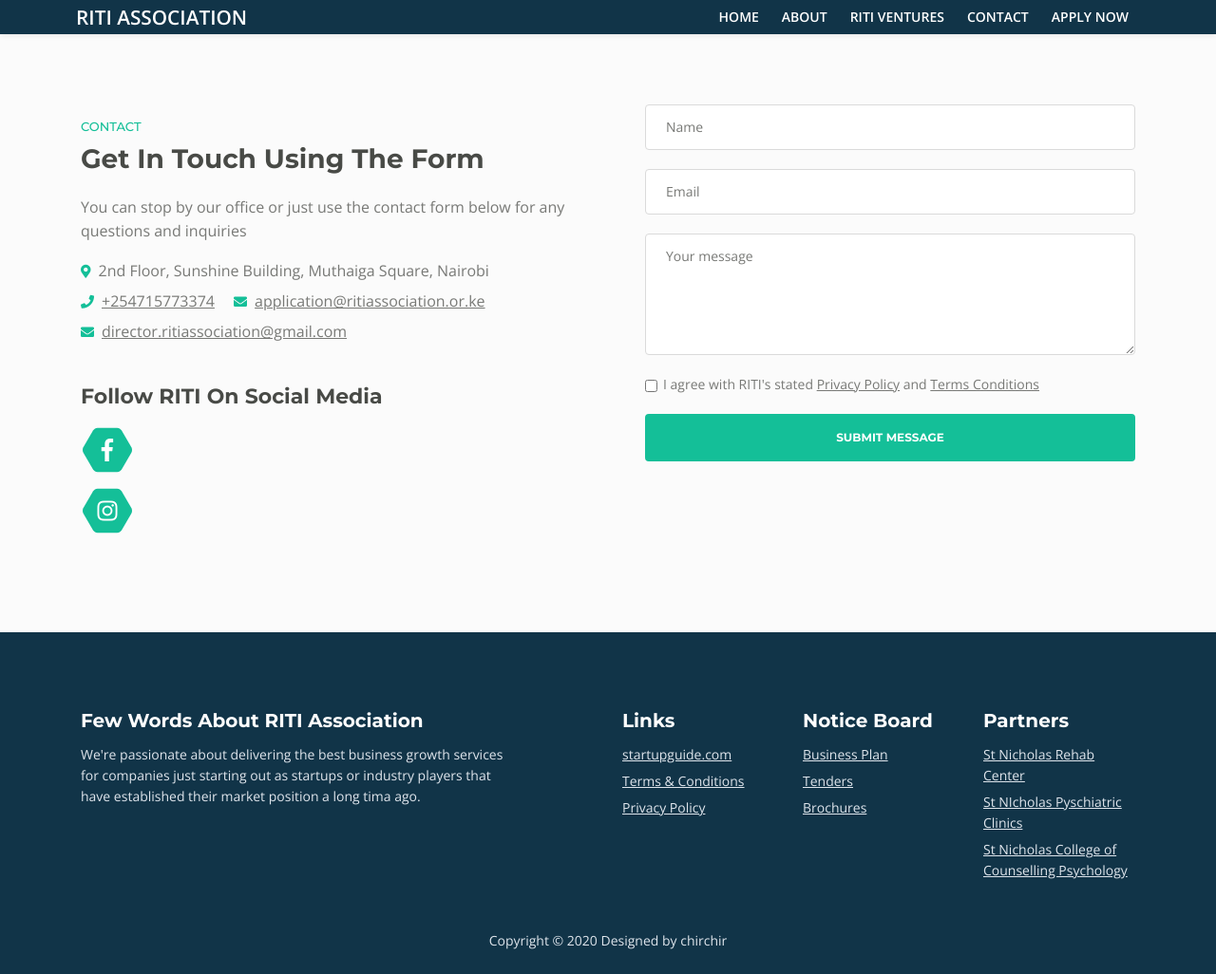
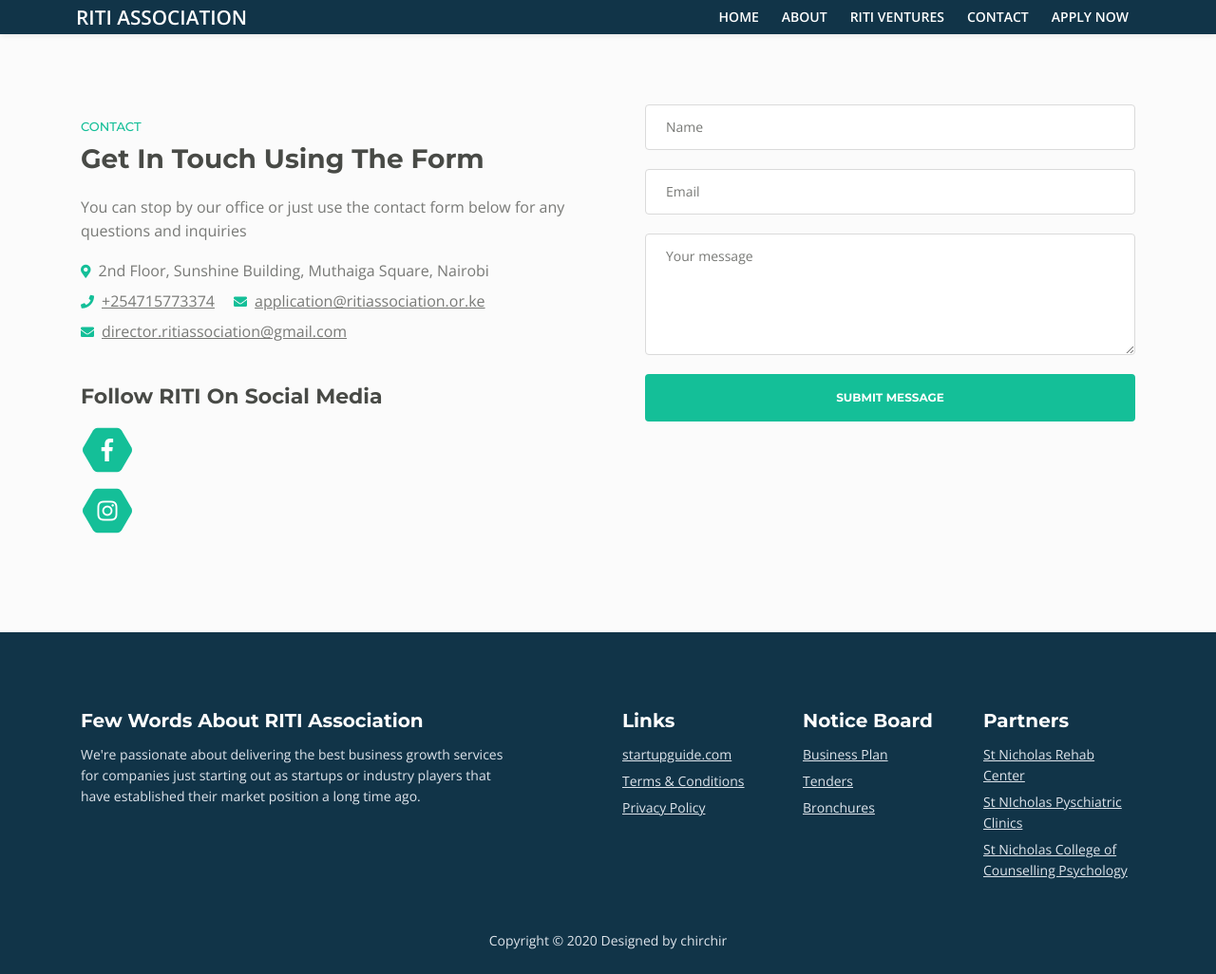
Before and after one commit to 3ricGit/riti, a PHP site: page /contact_us.php in a window 1280 px wide. Shown: the whole page at 95% size. Run offline with PHP 8.4, Linux system fonts and the light colour scheme.

Commit message:
corrected spelling errors

```diff
--- a/about.php
+++ b/about.php
@@ -63,10 +63,10 @@
               <div class="col-sm-12 identity-header-title">
               <ul>
                       <li>Core Values</li>
-                      <li>Exellence</li>
+                      <li>Excellence</li>
                       <li>Collaboration</li>
                       <li>Integrity</li>
-                      <li>Displine</li>
+                      <li>Discipline</li>
                   </ul>
               </div>
           </div>
--- a/index.php
+++ b/index.php
@@ -109,7 +109,7 @@
                         </span>
                         <div class="card-body">
                             <h4 class="card-title text-center">Counselling</h4>
-                            <p>RITI association provides counseling sessions that include group counseling, individual therapy and personalized counseling that focus on specific problems</p>
+                            <p>RITI association provides counseling sessions that include group counselling, individual therapy and personalized counselling that focus on specific problems</p>
                         </div>
                     </div>
                     <!-- end of card -->
@@ -206,7 +206,7 @@
                             </li>
                             <li class="media">
                                 <div class="media-bullet">8</div>
-                                <div class="media-body"><strong></strong> Must be discipline, social and ready to work in a group</div>
+                                <div class="media-body"><strong></strong> Must be disciplined, social and ready to work in a group</div>
                             </li>
 
                         </ul>
--- a/main/contact.php
+++ b/main/contact.php
@@ -65,10 +65,7 @@
                             <label class="label-control" for="cmessage">Your message</label>
                             <div class="help-block with-errors"></div>
                         </div>
-                        <div class="form-group checkbox">
-                            <input type="checkbox" id="cterms" value="Agreed-to-Terms" required>I agree with RITI's stated <a href="privacy-policy.html">Privacy Policy</a> and <a href="terms-conditions.html">Terms Conditions</a>
-                            <div class="help-block with-errors"></div>
-                        </div>
+
                         <div class="form-group">
                             <button name="contact" type="submit" class="form-control-submit-button">SUBMIT MESSAGE</button>
                         </div>
--- a/main/footer.php
+++ b/main/footer.php
@@ -5,7 +5,7 @@
                 <div class="col-md-6">
                     <div class="text-container about">
                         <h4>Few Words About RITI Association</h4>
-                        <p class="white">We're passionate about delivering the best business growth services for companies just starting out as startups or industry players that have established their market position a long tima ago.</p>
+                        <p class="white">We're passionate about delivering the best business growth services for companies just starting out as startups or industry players that have established their market position a long time ago.</p>
                     </div> <!-- end of text-container -->
                 </div> <!-- end of col -->
                 <div class="col-md-2">
@@ -35,7 +35,7 @@
                                <a class="white" href="#your-link">Tenders</a>
                             </li>
                             <li class="media">
-                                <a class="white" href="#your-link">Brochures</a>
+                                <a class="white" href="#your-link">Bronchures</a>
                             </li>
                         </ul>
                     </div> <!-- end of text-container -->
@@ -67,7 +67,7 @@
         <div class="container">
             <div class="row">
                 <div class="col-lg-12">
-                    <p class="p-small">Copyright © 2020 <a href="https://inovatik.com">Designed by chirchir</a></p>
+                    <p class="p-small">Copyright © 2020 <a href="">Designed by chirchir</a></p>
                 </div> <!-- end of col -->
             </div> <!-- enf of row -->
         </div> <!-- end of container -->
--- a/sw.js
+++ b/sw.js
@@ -1,4 +1,4 @@
-const cacheName = 'cache-v3';
+const cacheName = 'cache-v7';
 
 const filesToCache = [
     '/',
@@ -61,7 +61,7 @@ self.addEventListener('install', (event)=> {
 // activate event
 
 this.addEventListener('activate', function(event) {
-    var cachesToKeep = ['cache-v3'];
+    var cachesToKeep = ['cache-v7'];
 
     event.waitUntil(
       caches.keys().then(function(keyList) {
--- a/ventures.php
+++ b/ventures.php
@@ -136,7 +136,7 @@
         <img src="./images/food supply.jpg" class="card-img-top" alt="...">
         <div class="card-body">
           <h5 class="card-title">RITI Food Packaging and Supplies</h5>
-          <p class="card-text">We offer cans, bags, pallets and carton food processing and packacking. we also supply all orders</p>
+          <p class="card-text">We offer cans, bags, pallets and carton food processing and packaging. we also supply all orders</p>
         </div>
     </div>
   </div>
@@ -146,7 +146,7 @@
         <img src="./images/uniform.jpg" class="card-img-top" alt="...">
         <div class="card-body">
           <h5 class="card-title">RITI Uniform Distributors</h5>
-          <p class="card-text">We take care of your school uniform needs by ensuring that they are avaialable in places closer to you.</p>
+          <p class="card-text">We take care of your school uniform needs by ensuring that they are available in places closer to you.</p>
         </div>
     </div>
   </div>
```
